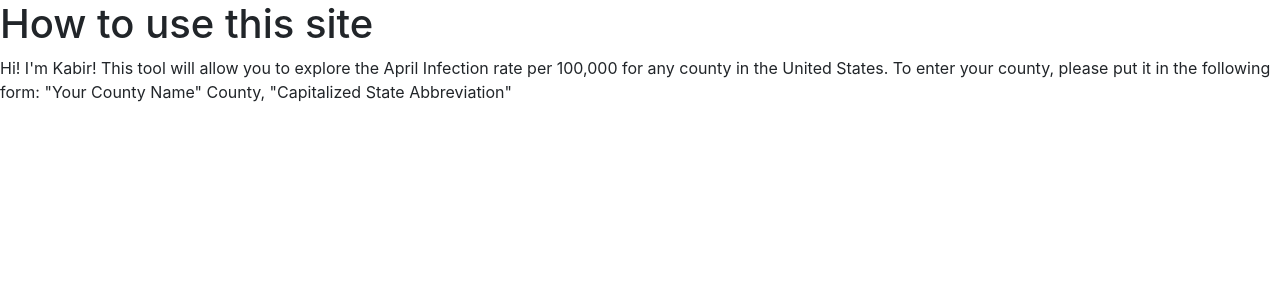
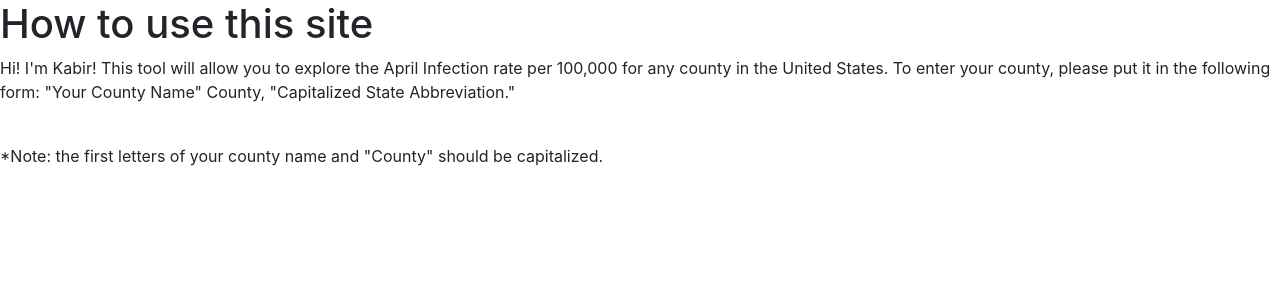
Before and after one commit to kabirmoghe/covidapp, a Flask app: page / in a window 1280 px wide. Shown: the part 56-356 px from the top of the page. Run offline with Flask 2, Linux system fonts and the light colour scheme; some libraries are stand-ins or nearby versions.

Commit message:
Changed output page

```diff
--- a/app.py
+++ b/app.py
@@ -15,7 +15,7 @@ def countyinfo():
 		county = request.form["cty"]
 		stat = covidapp.county_stats(county)
 
-		return f"<p>{stat}</p>"
+		return f"<p>April 2021 Infection Rate: {stat}</p>"
 	else:
 		return render_template("data.html")
 
--- a/templates/index.html
+++ b/templates/index.html
@@ -8,7 +8,9 @@
 	{% block titles %}Home Page{% endblock %}
 	{% block content%}
 	<h1>How to use this site</h1>
-		<p>Hi! I'm Kabir! This tool will allow you to explore the April Infection rate per 100,000 for any county in the United States. To enter your county, please put it in the following form: "Your County Name" County, "Capitalized State Abbreviation"</p>
+		<p>Hi! I'm Kabir! This tool will allow you to explore the April Infection rate per 100,000 for any county in the United States. To enter your county, please put it in the following form: "Your County Name" County, "Capitalized State Abbreviation."</p>
+		<br>
+		<p>*Note: the first letters of your county name and "County" should be capitalized.</p>
 	{% endblock %}
 </body>
 </html>
```
